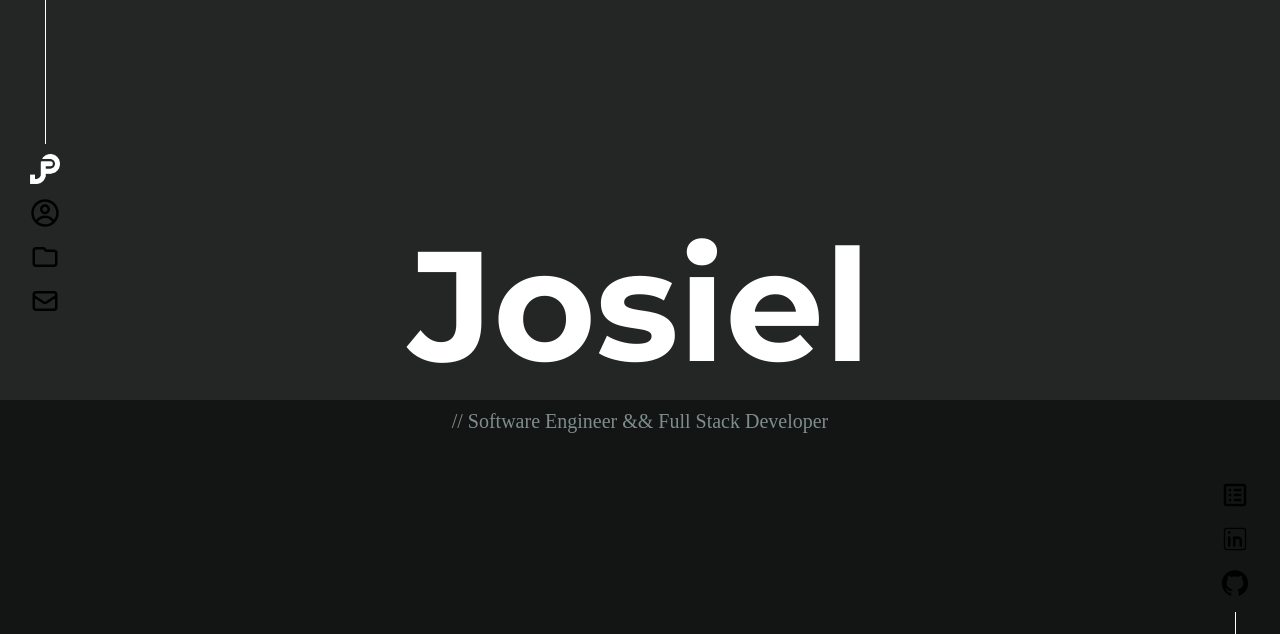
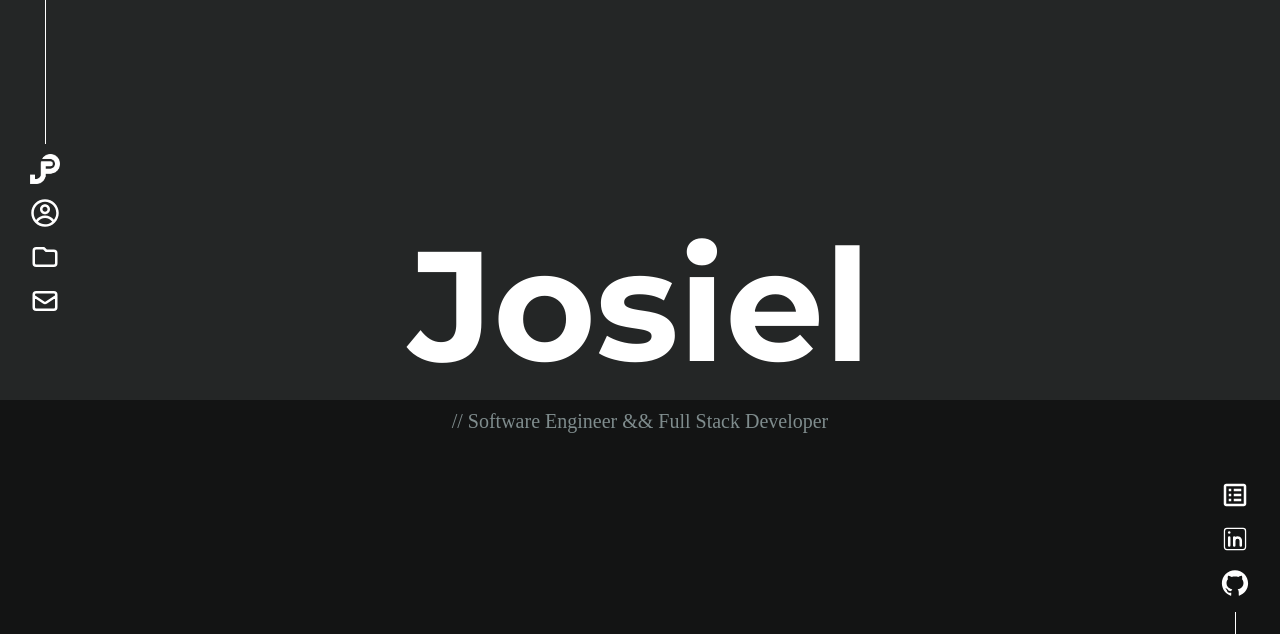
Before and after one commit to JosielPerez/personal-website, a Next.js app: page / in a window 1280 px wide. Shown: the top 634 px of the page. Built offline with nearby package versions, Linux system fonts and the light colour scheme.

Commit message:
added color to text that was missing color

```diff
--- a/components/BottomNav/index.js
+++ b/components/BottomNav/index.js
@@ -12,17 +12,21 @@ function BottomNav() {
         target="_blank"
         rel="noopener noreferrer"
       >
-        <AiOutlineGithub style={{ width: "30px", height: "30px" }} />
+        <AiOutlineGithub
+          style={{ width: "30px", height: "30px", color: "white" }}
+        />
       </a>
       <a
         href="https://www.linkedin.com/in/josiel-perez/"
         target="_blank"
         rel="noopener noreferrer"
       >
-        <CiLinkedin style={{ width: "30px", height: "30px" }} />
+        <CiLinkedin style={{ width: "30px", height: "30px", color: "white" }} />
       </a>
       <a href="/resume" target="_blank" rel="noopener noreferrer">
-        <BiSpreadsheet style={{ width: "30px", height: "30px" }} />
+        <BiSpreadsheet
+          style={{ width: "30px", height: "30px", color: "white" }}
+        />
       </a>
     </div>
   );
--- a/components/TopNav/index.js
+++ b/components/TopNav/index.js
@@ -15,13 +15,17 @@ function TopNav() {
         />
       </a>
       <a href="#about">
-        <CgProfile style={{ width: "30px", height: "30px" }} />
+        <CgProfile style={{ width: "30px", height: "30px", color: "white" }} />
       </a>
       <a href="#projects">
-        <HiOutlineFolder style={{ width: "30px", height: "30px" }} />
+        <HiOutlineFolder
+          style={{ width: "30px", height: "30px", color: "white" }}
+        />
       </a>
       <a href="#contact">
-        <HiOutlineMail style={{ width: "30px", height: "30px" }} />
+        <HiOutlineMail
+          style={{ width: "30px", height: "30px", color: "white" }}
+        />
       </a>
     </div>
   );
--- a/styles/About.module.css
+++ b/styles/About.module.css
@@ -71,10 +71,12 @@
   margin-left: 15px;
   font-family: "Montserrat", sans-serif;
   font-weight: 400;
+  color: white;
 }
 .skill_list > li {
   margin-right: 30px;
   margin-bottom: 10px;
+  color: white;
 }
 
 .bar {
--- a/styles/Contact.module.css
+++ b/styles/Contact.module.css
@@ -85,6 +85,7 @@
   font-size: 20px;
   font-family: "Montserrat", sans-serif;
   font-weight: 700;
+  color: white;
   cursor: pointer;
   background-color: transparent;
   border: white solid 1px;
```
